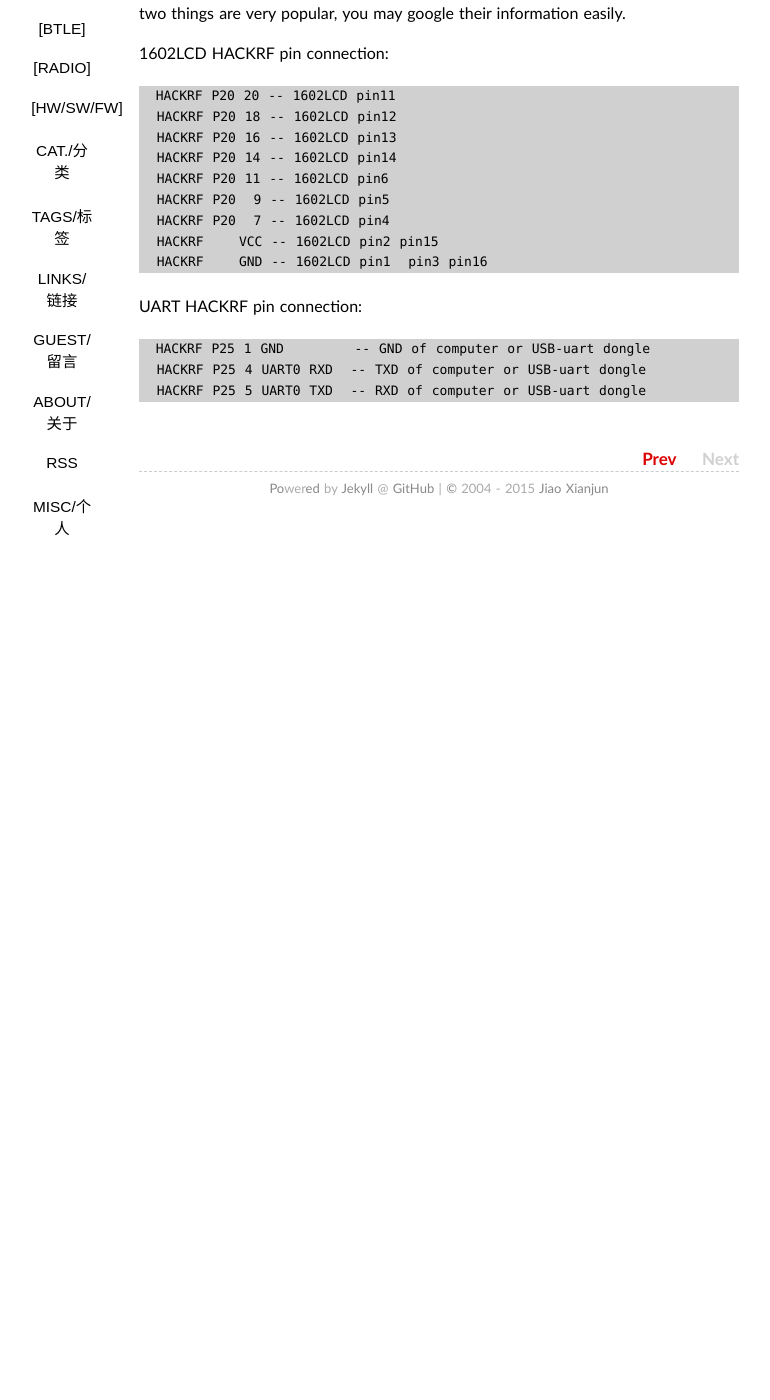
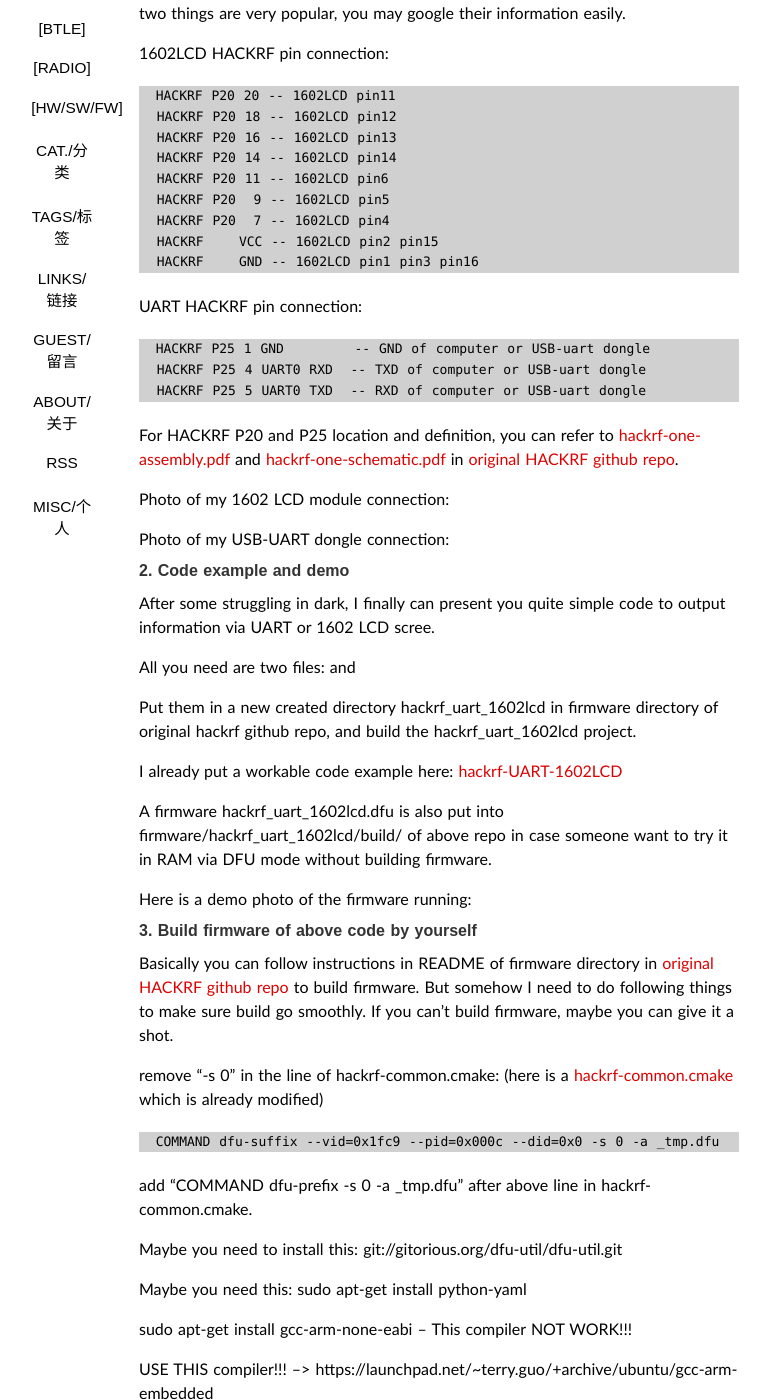
Before and after one commit to sdr-x/sdr-x.github.io, a Jekyll site: the page built from _posts/2015-09-01-UART1602LCD.md, in a window 1280 px wide and 1400 px high, scrolled down 270 px. Shown: the whole window, without its empty margins (201-971 px from the left). Built offline with Jekyll 4.4.1, drawn with Linux system fonts in a browser that asks for light colours; some web fonts are replaced; Markdown is read by kramdown in place of the engine named in the settings; comment, search, counter and statistics services are not loaded; before the commit the page ends 900 px from its top, so only the background shows below that; some of the changed text lies outside the part shown.

Commit message:
Update 2015-09-01-UART1602LCD.md

```diff
--- a/_posts/2015-09-01-UART1602LCD.md
+++ b/_posts/2015-09-01-UART1602LCD.md
@@ -23,13 +23,65 @@ You should have 1602 LCD module and/or USB-UART dongle in your hand. The two thi
       HACKRF P20  9 -- 1602LCD pin5
       HACKRF P20  7 -- 1602LCD pin4
       HACKRF    VCC -- 1602LCD pin2 pin15
-      HACKRF    GND -- 1602LCD pin1  pin3 pin16
+      HACKRF    GND -- 1602LCD pin1 pin3 pin16
 
  UART HACKRF pin connection:
 
       HACKRF P25 1 GND        -- GND of computer or USB-uart dongle
       HACKRF P25 4 UART0 RXD  -- TXD of computer or USB-uart dongle
       HACKRF P25 5 UART0 TXD  -- RXD of computer or USB-uart dongle
+
+For HACKRF P20 and P25 location and definition, you can refer to [hackrf-one-assembly.pdf]() and [hackrf-one-schematic.pdf]() in [original HACKRF github repo](https://github.com/mossmann/hackrf).
+
+Photo of my 1602 LCD module connection:
+
+Photo of my USB-UART dongle connection:
+
+####2. Code example and demo
+
+After some struggling in dark, I finally can present you quite simple code to output information via UART or 1602 LCD scree.
+
+All you need are two files: []() and []()
+
+Put them in a new created directory hackrf_uart_1602lcd in firmware directory of original hackrf github repo, and build the hackrf_uart_1602lcd project.
+
+I already put a workable code example here: [hackrf-UART-1602LCD](https://github.com/JiaoXianjun/hackrf-UART-1602LCD)
+
+A firmware hackrf_uart_1602lcd.dfu is also put into firmware/hackrf_uart_1602lcd/build/ of above repo in case someone want to try it in RAM via DFU mode without building firmware.
+
+Here is a demo photo of the firmware running:
+
+####3. Build firmware of above code by yourself
+
+Basically you can follow instructions in README of firmware directory in [original HACKRF github repo](https://github.com/mossmann/hackrf) to build firmware. But somehow I need to do following things to make sure build go smoothly. If you can't build firmware, maybe you can give it a shot.
+
+remove "-s 0" in the line of hackrf-common.cmake: (here is a [hackrf-common.cmake](https://github.com/JiaoXianjun/hackrf-UART-1602LCD/blob/master/firmware/hackrf-common.cmake) which is already modified)
+
+      COMMAND dfu-suffix --vid=0x1fc9 --pid=0x000c --did=0x0 -s 0 -a _tmp.dfu
+
+add "COMMAND dfu-prefix -s 0 -a _tmp.dfu" after above line in hackrf-common.cmake.
+
+Maybe you need to install this: git://gitorious.org/dfu-util/dfu-util.git
+
+Maybe you need this: sudo apt-get install python-yaml
+
+sudo apt-get install gcc-arm-none-eabi  -- This compiler NOT WORK!!!
+
+USE THIS compiler!!! --> https://launchpad.net/~terry.guo/+archive/ubuntu/gcc-arm-embedded
+
+!!! If you are using Ubuntu 14.04 and later, please be careful because there are packages with same name but produced by Debian and inherited by Ubuntu. Simply follow the above 3 steps, you may end up with gcc-arm-none-eabi from Ubuntu. So to install gcc-arm-none-eabi from ARM, steps are:
+
+      1). sudo apt-get remove binutils-arm-none-eabi gcc-arm-none-eabi
+      2). sudo add-apt-repository ppa:terry.guo/gcc-arm-embedded
+      3). sudo apt-get update
+      4). sudo apt-get install gcc-arm-none-eabi=4.9.3.2015q1-0trusty13
+          or
+          sudo apt-get install gcc-arm-none-eabi=4.9.3.2015q1-0utopic14
+
+If you encounter some command not found error, maybe you need:
+
+      cd /usr/lib/arm-none-eabi
+      sudo ln -s /usr/arm-none-eabi/bin bin
 
 <div id="disqus_thread"></div>
 <script type="text/javascript">
```
